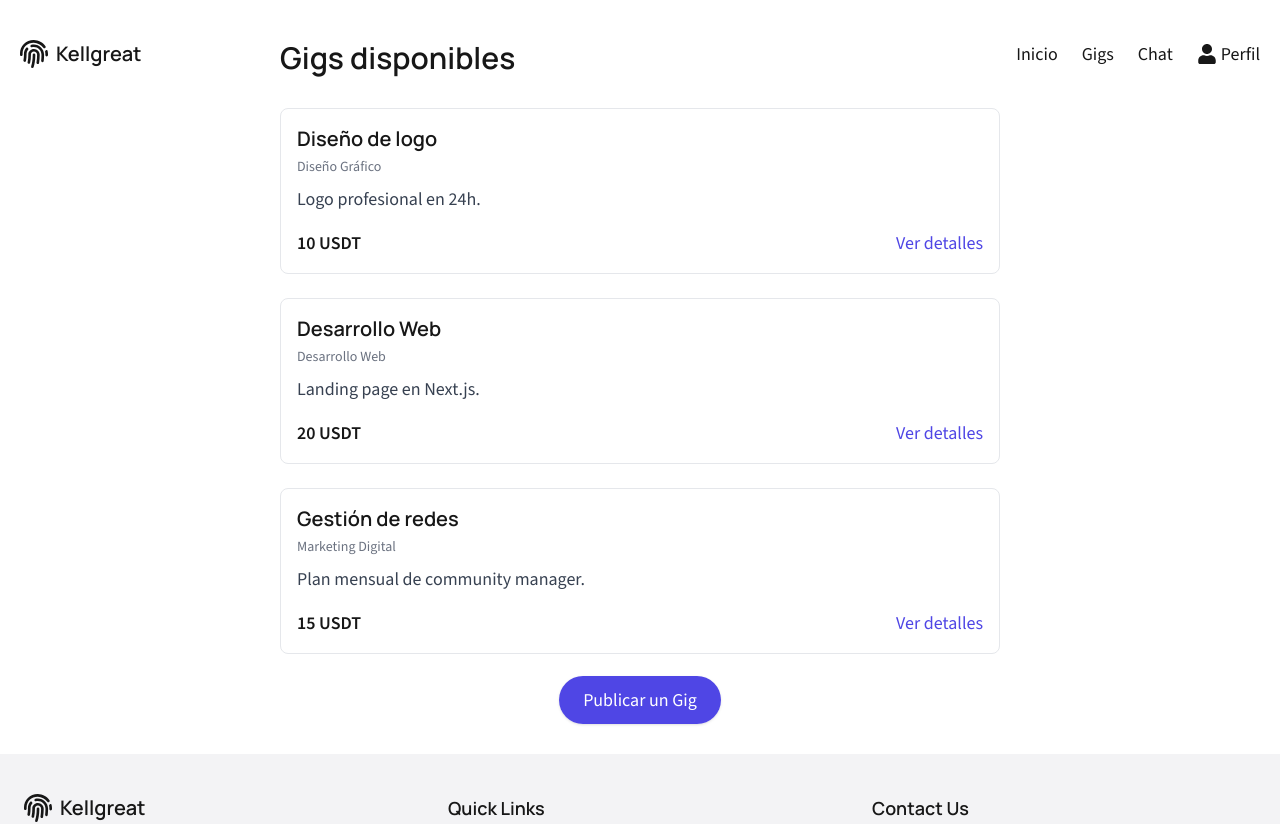
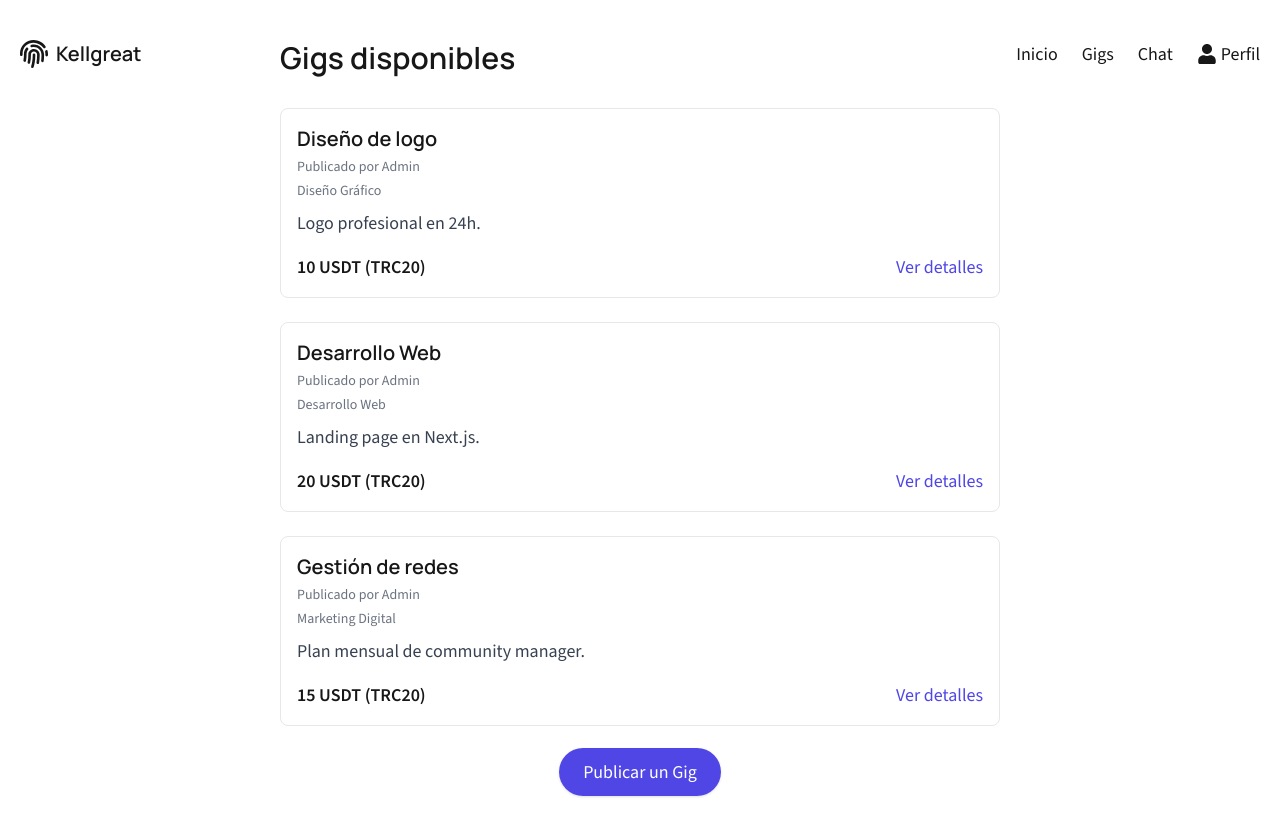
Before and after one commit to kelvingarciagarcia952-dotcom/finwise-saas-landing-page, a Next.js app: page /gigs in a window 1280 px wide. Shown: the top 824 px of the page. Built offline with nearby package versions, Linux system fonts and the light colour scheme.

Commit message:
Update page.tsx

```diff
--- a/src/app/gigs/page.tsx
+++ b/src/app/gigs/page.tsx
@@ -10,30 +10,38 @@ interface Gig {
   description: string;
   price: string;
   category: string;
+  username: string;
+  network: string;
 }
 
-// Estos son tus ejemplos estáticos
+// Ejemplos estáticos con usuario y red incluidos
 const staticGigs: Gig[] = [
   {
     id: '1',
     title: 'Diseño de logo',
     description: 'Logo profesional en 24h.',
-    price: '10 USDT',
+    price: '10',
     category: 'Diseño Gráfico',
+    username: 'Admin',
+    network: 'USDT (TRC20)',
   },
   {
     id: '2',
     title: 'Desarrollo Web',
     description: 'Landing page en Next.js.',
-    price: '20 USDT',
+    price: '20',
     category: 'Desarrollo Web',
+    username: 'Admin',
+    network: 'USDT (TRC20)',
   },
   {
     id: '3',
     title: 'Gestión de redes',
     description: 'Plan mensual de community manager.',
-    price: '15 USDT',
+    price: '15',
     category: 'Marketing Digital',
+    username: 'Admin',
+    network: 'USDT (TRC20)',
   },
 ];
 
@@ -41,7 +49,6 @@ export default function GigsPage() {
   const [userGigs, setUserGigs] = useState<Gig[]>([]);
 
   useEffect(() => {
-    // Carga los gigs guardados en localStorage
     const stored = localStorage.getItem('userGigs');
     if (stored) {
       try {
@@ -52,7 +59,6 @@ export default function GigsPage() {
     }
   }, []);
 
-  // Combina primero los gigs de usuario, luego los estáticos
   const allGigs = [...userGigs, ...staticGigs];
 
   return (
@@ -65,11 +71,19 @@ export default function GigsPage() {
         {allGigs.map((gig) => (
           <li key={gig.id} className="p-4 border rounded-lg">
             <h2 className="text-xl font-semibold">{gig.title}</h2>
+            <p className="mt-1 text-sm text-gray-500">
+              Publicado por {gig.username}
+            </p>
             <p className="mt-1 text-sm text-gray-500">{gig.category}</p>
             <p className="mt-2 text-gray-700">{gig.description}</p>
             <div className="mt-4 flex justify-between items-center">
-              <span className="font-semibold">{gig.price}</span>
-              <Link href={`/gigs/${gig.id}`} className="text-indigo-600 hover:underline">
+              <span className="font-semibold">
+                {gig.price} {gig.network}
+              </span>
+              <Link
+                href={`/gigs/${gig.id}`}
+                className="text-indigo-600 hover:underline"
+              >
                 Ver detalles
               </Link>
             </div>
@@ -87,4 +101,4 @@ export default function GigsPage() {
       </div>
     </div>
   );
-}
+    }
```
